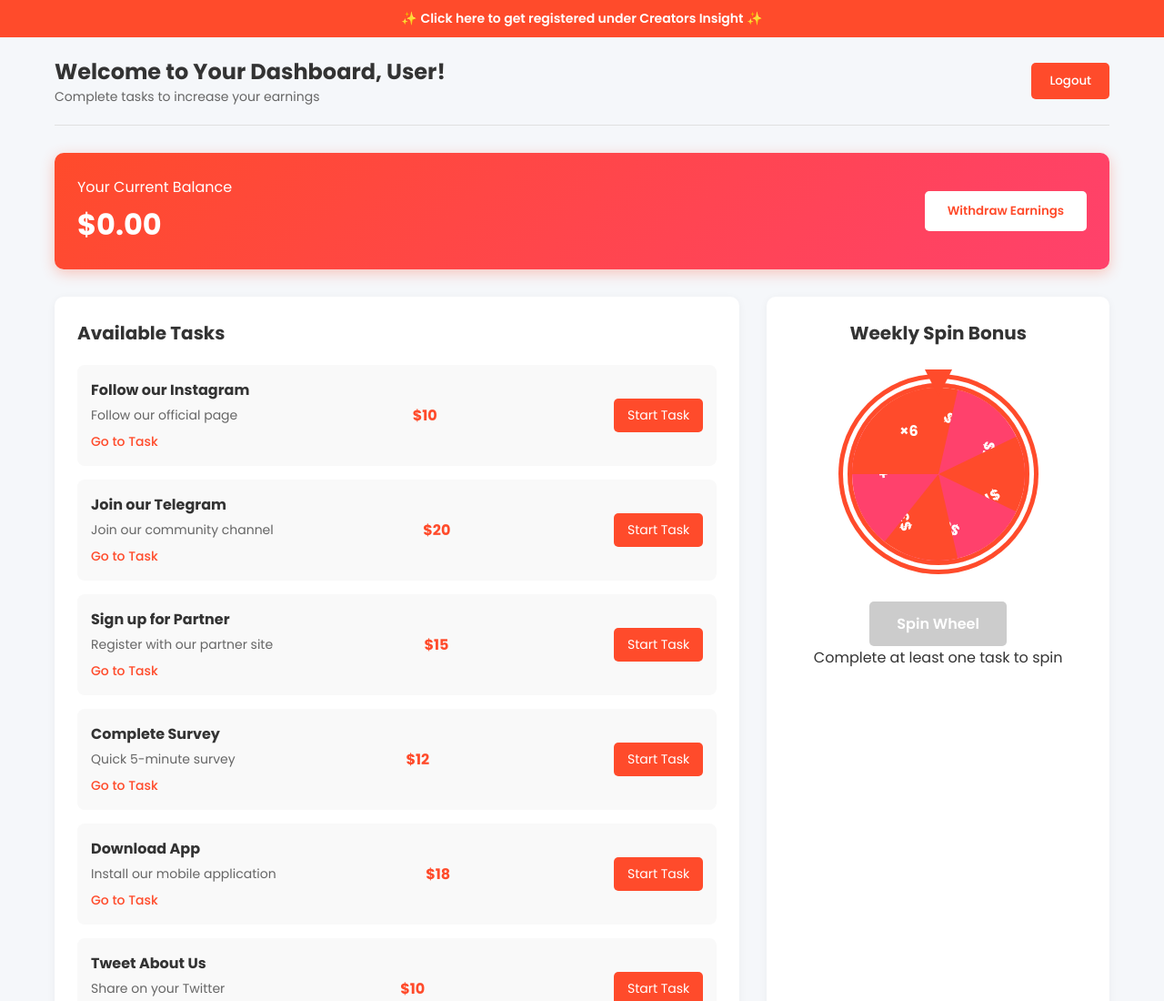
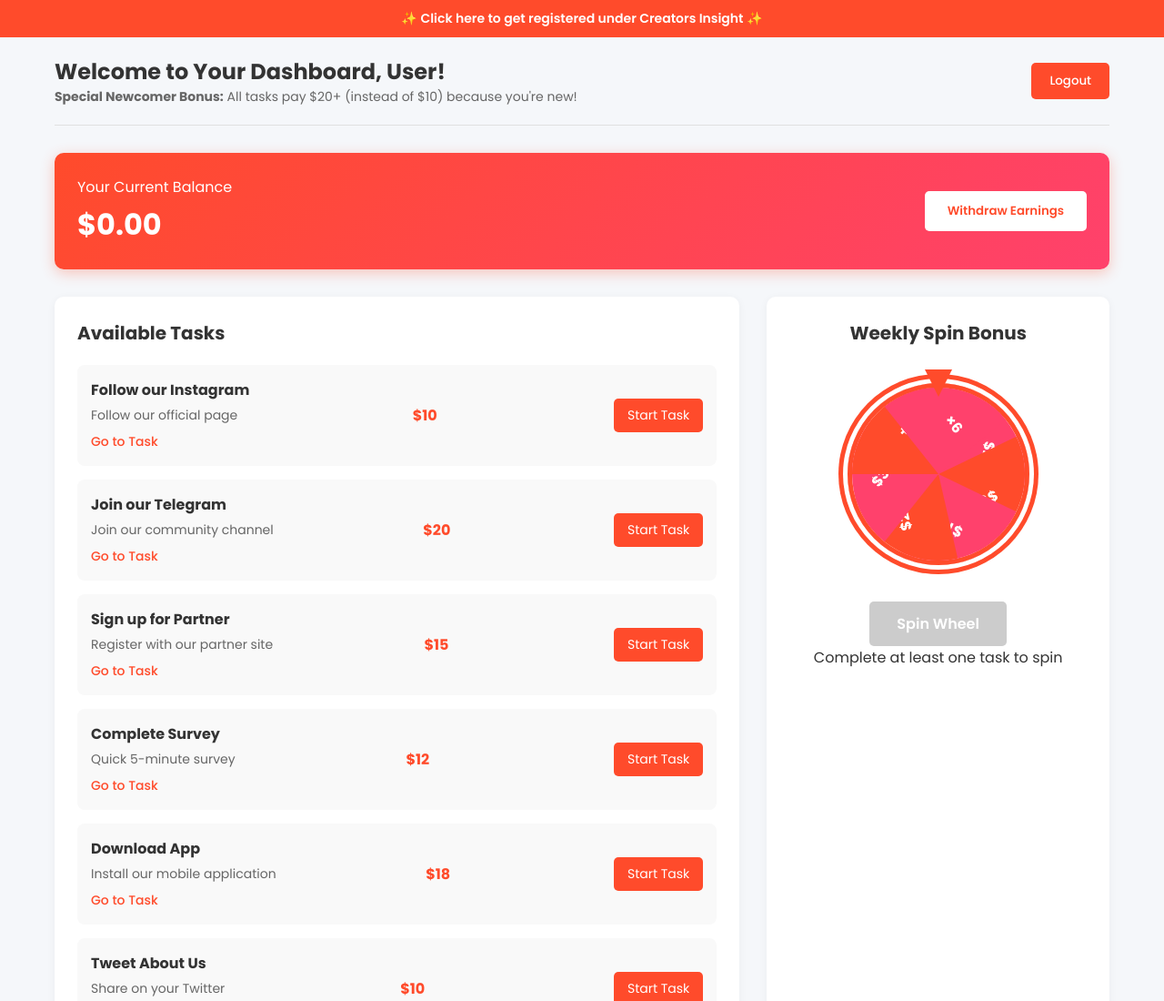
Before and after one commit to Phi-star/weeklypaystasks, a website: page dashboard.html in a window 1280 px wide. Shown: the top 1100 px of the page at 91% size. Drawn offline with Linux system fonts and the light colour scheme; sample sign-in values are in the browser's storage.

Commit message:
Update dashboard.html

```diff
--- a/dashboard.html
+++ b/dashboard.html
@@ -54,7 +54,7 @@
         <header class="dashboard-header">
             <div>
                 <h1>Welcome to Your Dashboard, <span id="usernameDisplay"></span>!</h1>
-                <p>Complete tasks to increase your earnings</p>
+                <p class="newcomer-bonus"><strong>Special Newcomer Bonus:</strong> All tasks pay $20+ (instead of $10) because you're new!</p>
             </div>
             <button id="logoutBtn" class="logout-btn">Logout</button>
         </header>
@@ -85,15 +85,16 @@
                         <div class="wheel" id="wheel">
                             <div class="wheel-item" style="--i:1; --clr:#ff4b2b">$10</div>
                             <div class="wheel-item" style="--i:2; --clr:#ff416c">$20</div>
-                            <div class="wheel-item" style="--i:3; --clr:#ff4b2b">$100</div>
-                            <div class="wheel-item" style="--i:4; --clr:#ff416c">$30</div>
-                            <div class="wheel-item" style="--i:5; --clr:#ff4b2b">$300</div>
-                            <div class="wheel-item" style="--i:6; --clr:#ff416c">×5</div>
-                            <div class="wheel-item" style="--i:7; --clr:#ff4b2b">×6</div>
+                            <div class="wheel-item" style="--i:3; --clr:#ff4b2b">$50</div>
+                            <div class="wheel-item" style="--i:4; --clr:#ff416c">$100</div>
+                            <div class="wheel-item" style="--i:5; --clr:#ff4b2b">$200</div>
+                            <div class="wheel-item" style="--i:6; --clr:#ff416c">$300</div>
+                            <div class="wheel-item" style="--i:7; --clr:#ff4b2b">×5</div>
+                            <div class="wheel-item" style="--i:8; --clr:#ff416c">×6</div>
                         </div>
                     </div>
                     <button id="spinBtn" class="spin-btn" disabled>Spin Wheel</button>
-                    <p id="spinStatus">Complete at least one task to spin</p>
+                    <p id="spinStatus">Complete ALL tasks to unlock spin</p>
                 </div>
             </section>
         </div>
@@ -101,4 +102,4 @@
 
     <script src="dashboard.js"></script>
 </body>
-</html
+                </html
```
